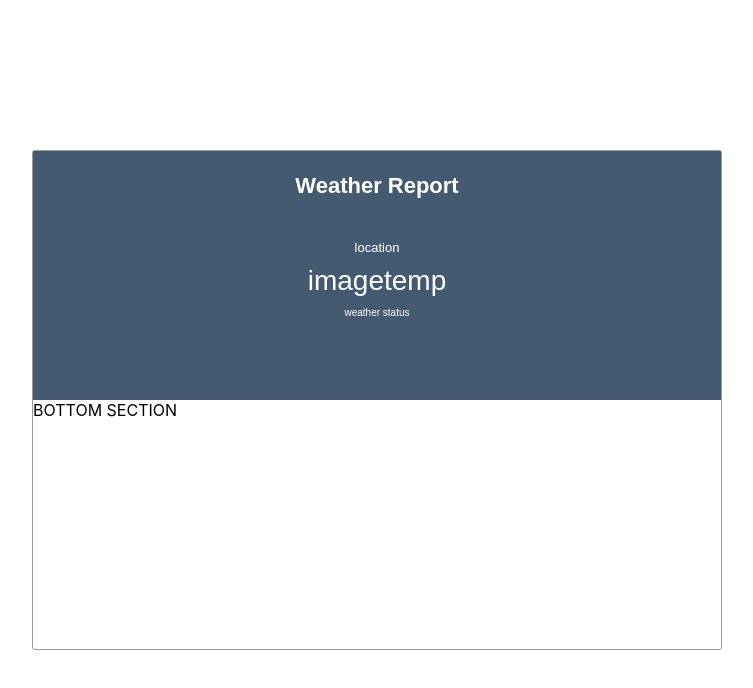
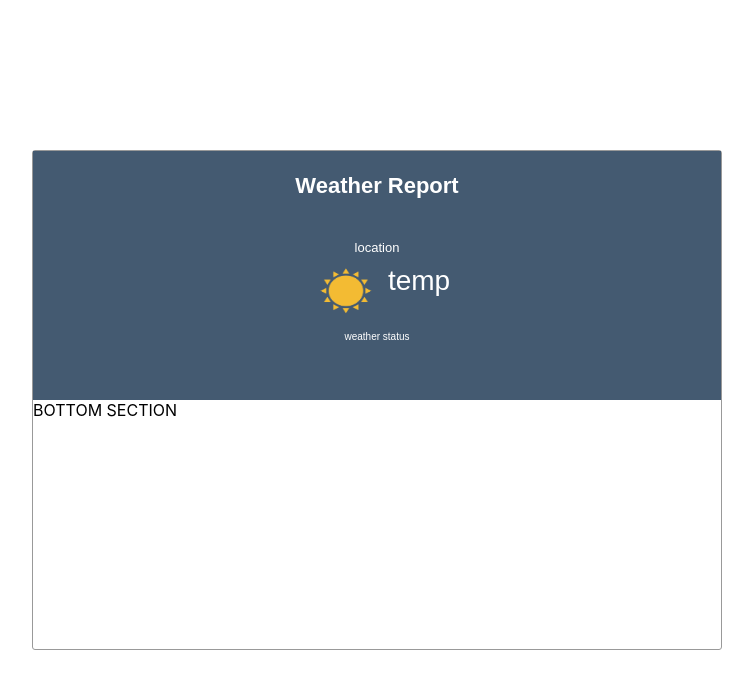
Before and after one commit to dforestell/weather-report, a React (Create React App) app: page / in a window 1280 px wide. Shown: the top 688 px of the page, without its empty margins (263-1016 px from the left). Built offline with nearby package versions, Linux system fonts and the light colour scheme.

Commit message:
add sun img

```diff
--- a/src/components/weather.jsx
+++ b/src/components/weather.jsx
@@ -1,6 +1,7 @@
 import React from 'react';
 
 import './weather.scss';
+import SunImg from '../resources/images/sun.png';
 
 export default class Weather extends React.Component {
     constructor(props){
@@ -12,7 +13,7 @@ export default class Weather extends React.Component {
             <div className="weather-container">
                 <div className="weather-header">location</div>
                 <div className="inner-weather">
-                    <span className="weather-image">image</span>
+                    <span className="weather-image"><img src={SunImg}/></span>
                     <span className="temp">temp</span>
                 </div>
                 <div className="weather-footer"> weather status</div>
--- a/src/components/weather.scss
+++ b/src/components/weather.scss
@@ -23,4 +23,12 @@
         flex-direction: row;
         justify-content: center;
     }
+    .weather-image {
+        height: 2em;
+        width: 3em;
+        img{
+            height: 100%;
+            width: 100%;
+        }
+    }
 }
```
Also changed, not shown: src/resources/images/sun.png (added).
